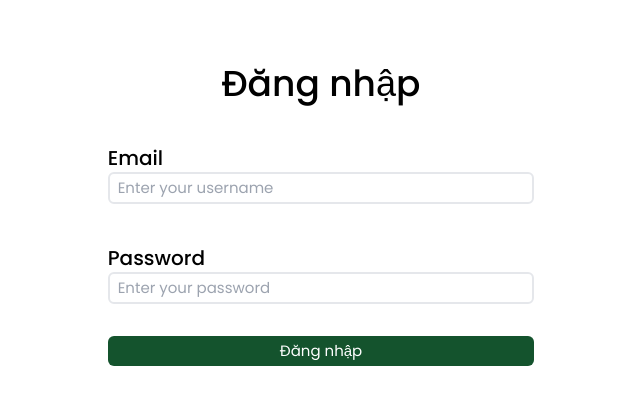
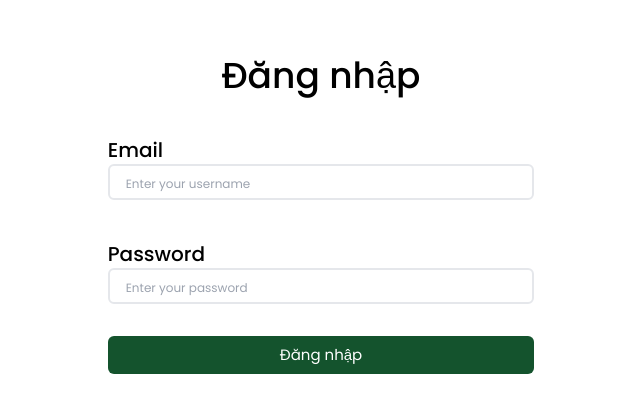
Before and after one commit to Thanhhuyen-ITIS/Vocab-FE, a Vue app: page /login in a window 1280 px wide. Shown: the part 185-598 px from the top of the page, without its empty margins (319-959 px from the left). Built offline with nearby package versions, Linux system fonts and the light colour scheme.

Commit message:
change css

```diff
--- a/src/views/Login.vue
+++ b/src/views/Login.vue
@@ -45,7 +45,7 @@ const login = async () => {
         <input
           type="text"
           id="Username"
-          class="flex h-8 p-2 items-center border border-2 rounded-md placeholder:text-gray-400 w-full"
+          class="flex h-8 p-4 items-center border border-2 rounded-md placeholder:text-gray-400 placeholder:text-xs w-full text-lg"
           placeholder="Enter your username"
           v-model="user.username"
           :disabled="isPending"
@@ -57,7 +57,7 @@ const login = async () => {
         <input
           type="password"
           id="Password"
-          class="flex h-8 p-2 items-center border border-2 rounded-md w-full"
+          class="flex h-8 p-4 items-center border border-2 rounded-md w-full text-lg placeholder:text-gray-400 placeholder:text-xs"
           placeholder="Enter your password"
           v-model="user.password"
           :disabled="isPending"
@@ -66,7 +66,7 @@ const login = async () => {
       <p v-if="error" class="mt-2 text-red-600 text-sm">{{ error }}</p>
 
       <button
-        class="p-1 bg-green-900 text-white w-full rounded-md mt-8 hover:bg-green-950"
+        class="p-2 bg-green-900 text-white w-full rounded-md mt-8 hover:bg-green-950"
         :disabled="isPending"
       >
         Đăng nhập
```
